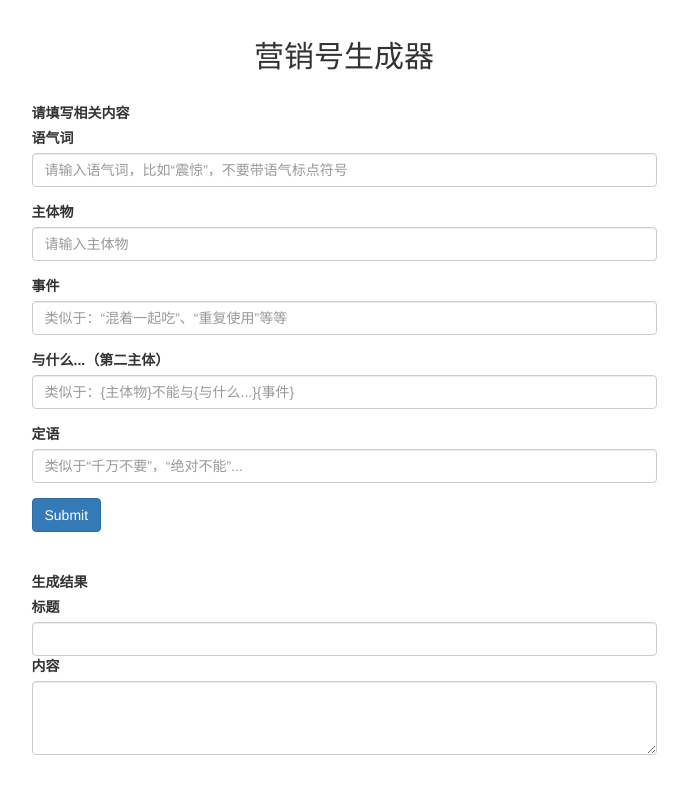
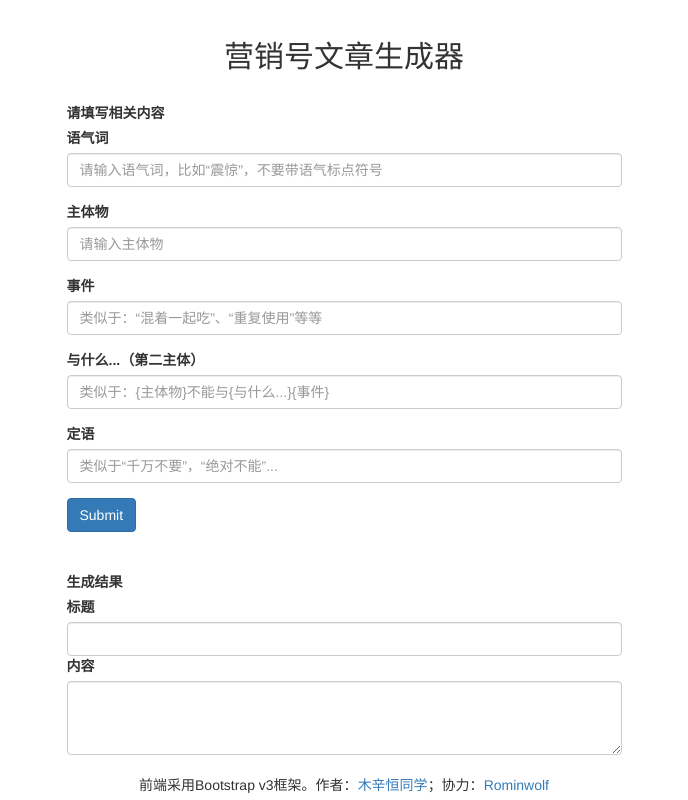
Before and after one commit to IveTian/yingxiaohao, a PHP site: page / in a window 1280 px wide. Shown: the whole page, without its empty margins (296-984 px from the left). Run offline with PHP 8.4, Linux system fonts and the light colour scheme; some libraries are stand-ins or nearby versions.

Commit message:
优化移动端界面

```diff
--- a/index.php
+++ b/index.php
@@ -1,11 +1,21 @@
 <!DOCTYPE html>
 <html lang="zh-CN">
   <head>
+    <script>
+var _hmt = _hmt || [];
+(function() {
+  var hm = document.createElement("script");
+  hm.src = "https://hm.baidu.com/hm.js?fde8601906c9bb3128c53077fd5a03a0";
+  var s = document.getElementsByTagName("script")[0];
+  s.parentNode.insertBefore(hm, s);
+})();
+</script>
+
     <meta charset="utf-8">
     <meta http-equiv="X-UA-Compatible" content="IE=edge">
     <meta name="viewport" content="width=device-width, initial-scale=1">
     <!-- 上述3个meta标签*必须*放在最前面，任何其他内容都*必须*跟随其后！ -->
-    <title>营销号生成器</title>
+    <title>营销号文章生成器</title>
 
     <!-- Bootstrap -->
     <link href="https://cdn.jsdelivr.net/npm/bootstrap@3.3.7/dist/css/bootstrap.min.css" rel="stylesheet">
@@ -18,10 +28,11 @@
     <![endif]-->
   </head>
   <body>
+    <div class="container">
     <div class="row" style="padding-top:20px;">
         <div class="col-md-1"></div>
         <div class="col-md-10">
-            <h2 style="text-align: center;">营销号生成器</h2>
+            <h2 style="text-align: center;">营销号文章生成器</h2>
         </div>
         <div class="col-md-1"></div>
     </div>
@@ -76,10 +87,15 @@
         </div>
         <div class="col-md-3"></div>
     </div>
+  <div style="padding-top:20px; text-align: center;">
+    <footer>前端采用Bootstrap v3框架。作者：<a href="https://tzih.top/">木辛恒同学</a>；协力：<a href="https://wsm.ink/">Rominwolf</a></footer>
+   </div>
+
 
     <!-- jQuery (Bootstrap 的所有 JavaScript 插件都依赖 jQuery，所以必须放在前边) -->
     <script src="https://cdn.jsdelivr.net/npm/jquery@1.12.4/dist/jquery.min.js"></script>
     <!-- 加载 Bootstrap 的所有 JavaScript 插件。你也可以根据需要只加载单个插件。 -->
     <script src="https://cdn.jsdelivr.net/npm/bootstrap@3.3.7/dist/js/bootstrap.min.js"></script>
+
   </body>
 </html>
```
